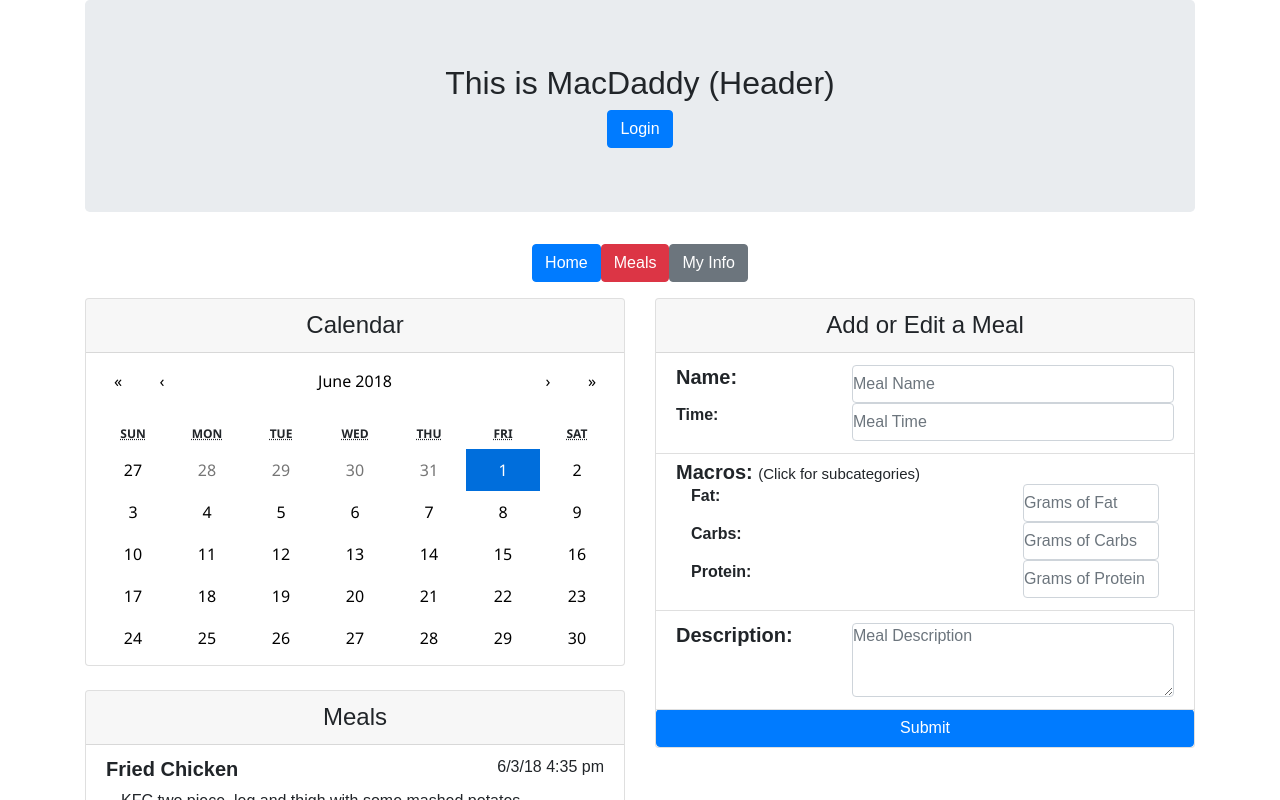
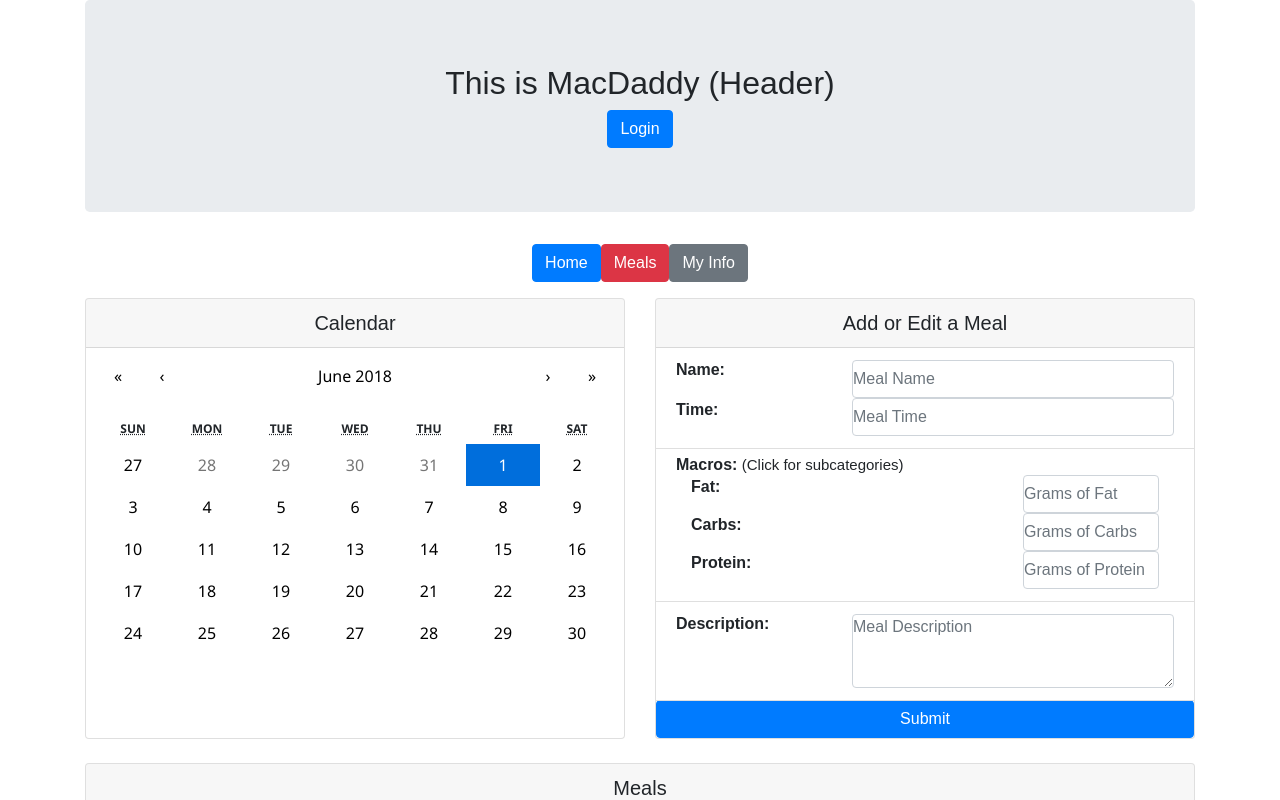
Before and after one commit to fvaldez421/MacDaddy, a React (Create React App) app in the folder client/: page /meals in a window 1280 px wide. Shown: the top 800 px of the page. Built offline with nearby package versions, Linux system fonts and the light colour scheme; no server answers; what auth0-js would draw is missing.

Commit message:
improved home and meals page

```diff
--- a/client/src/components/mForm/mForm.js
+++ b/client/src/components/mForm/mForm.js
@@ -24,14 +24,13 @@ class mForm extends Component {
 
     render() {
         return (
-            <div className="settings text-left">
+            <div className="text-left">
                 <div className="card">
-                    <h4 className="card-header text-center">Add or Edit a Meal</h4>
-
+                    <h5 className="card-header text-center">Add or Edit a Meal</h5>
                     <ul className="list-group list-group-flush">
                         <div className="list-group-item">
                             <div className="row">
-                                <h5 htmlFor="name" className="col-sm-4 keys">Name:</h5>
+                                <h6 htmlFor="name" className="col-sm-4 keys">Name:</h6>
                                 <div className="col-sm-8">
                                     <input
                                         type="text"
@@ -57,7 +56,7 @@ class mForm extends Component {
                         </div>
 
                         <div className="list-group-item">
-                            <h5 className="card-subtitle keys">Macros: <span className="noBold">(Click for subcategories)</span></h5>
+                            <h6 className="card-subtitle keys">Macros: <span className="noBold">(Click for subcategories)</span></h6>
                             <div className="form-group row dailySets">
                                 <label htmlFor="fatMac" className="col-sm-8 keys" onClick={()=> this.showFats()}>Fat: </label>
                                 <div className="col-sm-4">
@@ -127,7 +126,7 @@ class mForm extends Component {
                         </div>
                         <div className="list-group-item">
                             <div className="row">
-                                <h5 htmlFor="desc" className="col-sm-4 keys">Description:</h5>
+                                <h6 htmlFor="desc" className="col-sm-4 keys">Description:</h6>
                                 <div className="col-sm-8">
                                     <textarea
                                         rows="3"
--- a/client/src/pages/Home/Home.js
+++ b/client/src/pages/Home/Home.js
@@ -22,23 +22,23 @@ class Home extends Component {
                                         <h5 className="card-subtitle mb-2 keys">Macros:</h5>
                                         <div className="macs">
                                             <div className="form-group row dailySets keys">
-                                                <div className="col-sm-6 keys">Protein: </div>
-                                                <div className="col-sm-6 text-right"><span className="values">165</span><span className="setVals">/DV grams</span></div>
+                                                <div className="col-sm-6 keys">Fat:</div>
+                                                <div className="col-sm-6 text-right"><span className="values">65</span><span className="setVals">/DV grams</span></div>
                                             </div>
                                             <div className="form-group row dailySets keys">
                                                 <div className="col-sm-6 keys">Carbs: </div>
                                                 <div className="col-sm-6 text-right"><span className="values">260</span><span className="setVals">/DV grams</span></div>
                                             </div>
                                             <div className="form-group row dailySets keys">
-                                                <div className="col-sm-6 keys">Fiber:</div>
+                                                <div className="col-sm-6 keys">Protein: </div>
+                                                <div className="col-sm-6 text-right"><span className="values">165</span><span className="setVals">/DV grams</span></div>
+                                            </div>
+                                            <div className="form-group row dailySets keys">
+                                                <div className="col-sm-6 keys">Sodium:</div>
                                                 <div className="col-sm-6 text-right"><span className="values">20</span><span className="setVals">/DV grams</span></div>
                                             </div>
                                             <div className="form-group row dailySets keys">
-                                                <div className="col-sm-6 keys">Fat:</div>
-                                                <div className="col-sm-6 text-right"><span className="values">65</span><span className="setVals">/DV grams</span></div>
-                                            </div>
-                                            <div className="form-group row dailySets keys">
-                                                <div className="col-sm-6 keys">Alcohol:</div>
+                                                <div className="col-sm-6 keys">Potassium:</div>
                                                 <div className="col-sm-6 text-right"><span className="values">0</span><span className="setVals">/DV grams</span></div>
                                             </div>
                                         </div>
--- a/client/src/pages/Meals/Meals.css
+++ b/client/src/pages/Meals/Meals.css
@@ -1,5 +1,8 @@
 .ltgrey {
     background-color: lightgrey;
+}
+.calCont {
+    height: 100%!important;
 }
 .calBox {
     padding: 6px 10px!important;
--- a/client/src/pages/Meals/Meals.js
+++ b/client/src/pages/Meals/Meals.js
@@ -44,14 +44,15 @@ class Meals extends Component {
         return (
             <div className="container">
                 <div className="row">
-                    <div className="col-md-6">
-                        <div className="row mb-4">
                     <div className="col-md-12">
-                                <div className="card">
-                                    <h4 className="card-header">Calendar</h4>
-                                    <li className="list-group list-group-flush calBox">
+                        <div className="row">
+
+                            <div className="col-md-6 mb-4">
+                                    <div className="card calCont">
+                                        <h5 className="card-header">Calendar</h5>
+                                        <li className="list-group list-group-flush calBox calCont">
                                             <Calendar
-                                            className="cal"
+                                                className="cal calCont"
                                                 calendarType="US"
                                                 onChange={(date) => { this.onChange(date); console.log(date) }}
                                                 value={this.state.date}
@@ -59,11 +60,14 @@ class Meals extends Component {
                                         </li>
                                     </div>
                             </div>
+                            <div className="col-md-6 mb-4">
+                                <MealForm />
                             </div>
-                        <div className="row mb-5">
+                        </div>
+                        <div className="row">
                             <div className="col-md-12">
                                 <div className="card">
-                                    <h4 className="card-header">Meals</h4>
+                                    <h5 className="card-header">Meals</h5>
                                     <ul className="list-group list-group-flush">
                                         {
                                             this.state.food.map((meal, i) => (
@@ -88,10 +92,6 @@ class Meals extends Component {
                         </div>
                     </div>
 
-                    <div className="col-md-6">
-                        <MealForm />
-                    </div>
-
                 </div>
             </div>
         )
```
Lines whose indentation alone changed are shown as unchanged.
